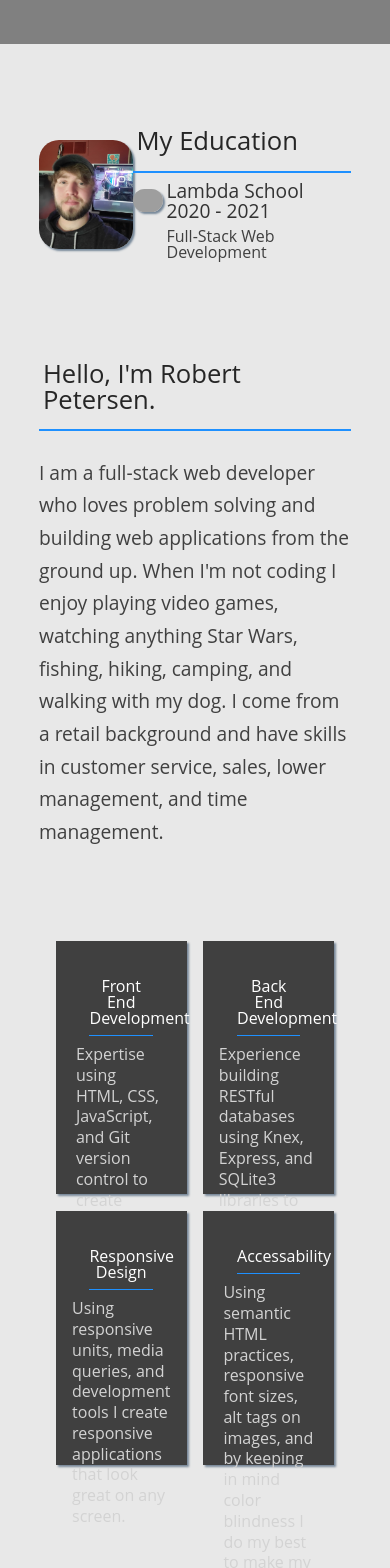
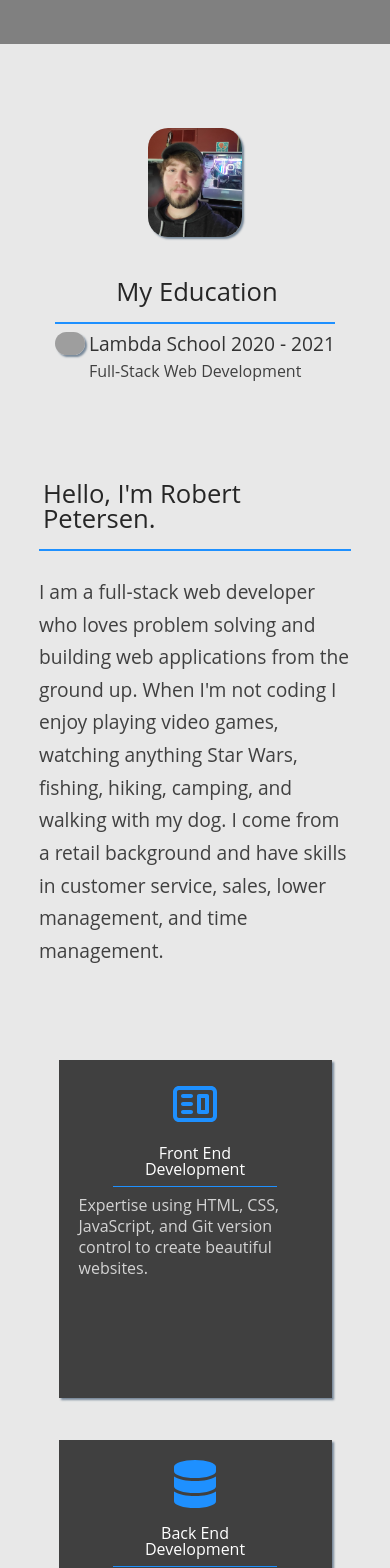
Before and after one commit to robert-petersen/Portfolio2, a React (Create React App) app: page / in a window 390 px wide. Shown: the part 800-2368 px from the top of the page. Built offline with nearby package versions, Linux system fonts and the light colour scheme; grey boxes are pictures that could not be loaded.

Commit message:
about section media queries done

```diff
--- a/src/components/About/AboutElements.js
+++ b/src/components/About/AboutElements.js
@@ -12,7 +12,7 @@
   justify-content: space-evenly;
   align-items: center;
 
-  @media screen and (max-width: 1300px) {
+  @media screen and (max-width: 1500px) {
     flex-direction: column;
     justify-content: center;
   }
@@ -26,7 +26,7 @@
   align-items: flex-start;
   color: #262626;
 
-  @media screen and (max-width: 1300px) {
+  @media screen and (max-width: 1500px) {
     width: 80%;
   }
 `
@@ -43,8 +43,12 @@
     box-shadow: 2px 2px 2px lightslategray;
   }
 
-  @media screen and (max-width: 1300px) {
+  @media screen and (max-width: 1500px) {
     margin-top: 10vh;
+  }
+
+  @media screen and (max-width: 800px) {
+    flex-direction: column;
   }
 `
 
@@ -78,6 +82,13 @@
     padding-left: calc(30px + 1vw);
     color:  #404040;
   }
+
+  @media screen and (max-width: 800px) {
+    margin-top: 5vh;
+    h2 {
+      text-align: center;
+    }
+  }
 `
 
 export const LeftBottom = styled.div`
@@ -97,7 +108,7 @@
     color:  #404040;
   }
 
-  @media screen and (max-width: 1300px) {
+  @media screen and (max-width: 1500px) {
     margin-bottom: 10vh;
   }
 `
@@ -110,7 +121,7 @@
   align-items: center;
   color: #262626;
 
-  @media screen and (max-width: 1300px) {
+  @media screen and (max-width: 1500px) {
     width: 100%;
     flex-direction: column;
     margin-bottom: 20vh;
@@ -124,8 +135,14 @@
   align-items: center;
   padding-bottom: 2vh;
 
-  @media screen and (max-width: 1300px) {
+  @media screen and (max-width: 1500px) {
     width: 80%;
+  }
+
+  @media screen and (max-width: 800px) {
+    width: 100%;
+    flex-direction: column;
+    padding-bottom: 0;
   }
 `
 
@@ -135,8 +152,14 @@
   justify-content: space-evenly;
   align-items: center;
 
-  @media screen and (max-width: 1300px) {
+  @media screen and (max-width: 1500px) {
     width: 80%;
+  }
+
+  @media screen and (max-width: 800px) {
+    width: 100%;
+    flex-direction: column;
+    padding-bottom: 0;
   }
 `
 
@@ -166,6 +189,12 @@
     line-height: 1.3;
     color: lightgray;
   }
+
+  @media screen and (max-width: 800px) {
+    width: 70%;
+    height: 40vh;
+    margin-bottom: 5vh;
+  }
 `
 
 export const IconFE = styled(CgWebsite)`
--- a/src/components/Landing/LandingElements.js
+++ b/src/components/Landing/LandingElements.js
@@ -47,6 +47,8 @@
   font-size: 3.2rem;
   text-align: center;
   text-shadow: 3px 3px 2px lightslategray;
+
+
 
   @media screen and (max-width: 768px) {
     font-size: 3rem;
--- a/src/components/Skills/index.js
+++ b/src/components/Skills/index.js
@@ -41,7 +41,7 @@
           </Skill>
           <Skill>
             <IconSC />
-            <IconTitle>Styled Components</IconTitle>
+            <IconTitle>Styled</IconTitle>
           </Skill>
           <Skill>
             <IconKN />
```
